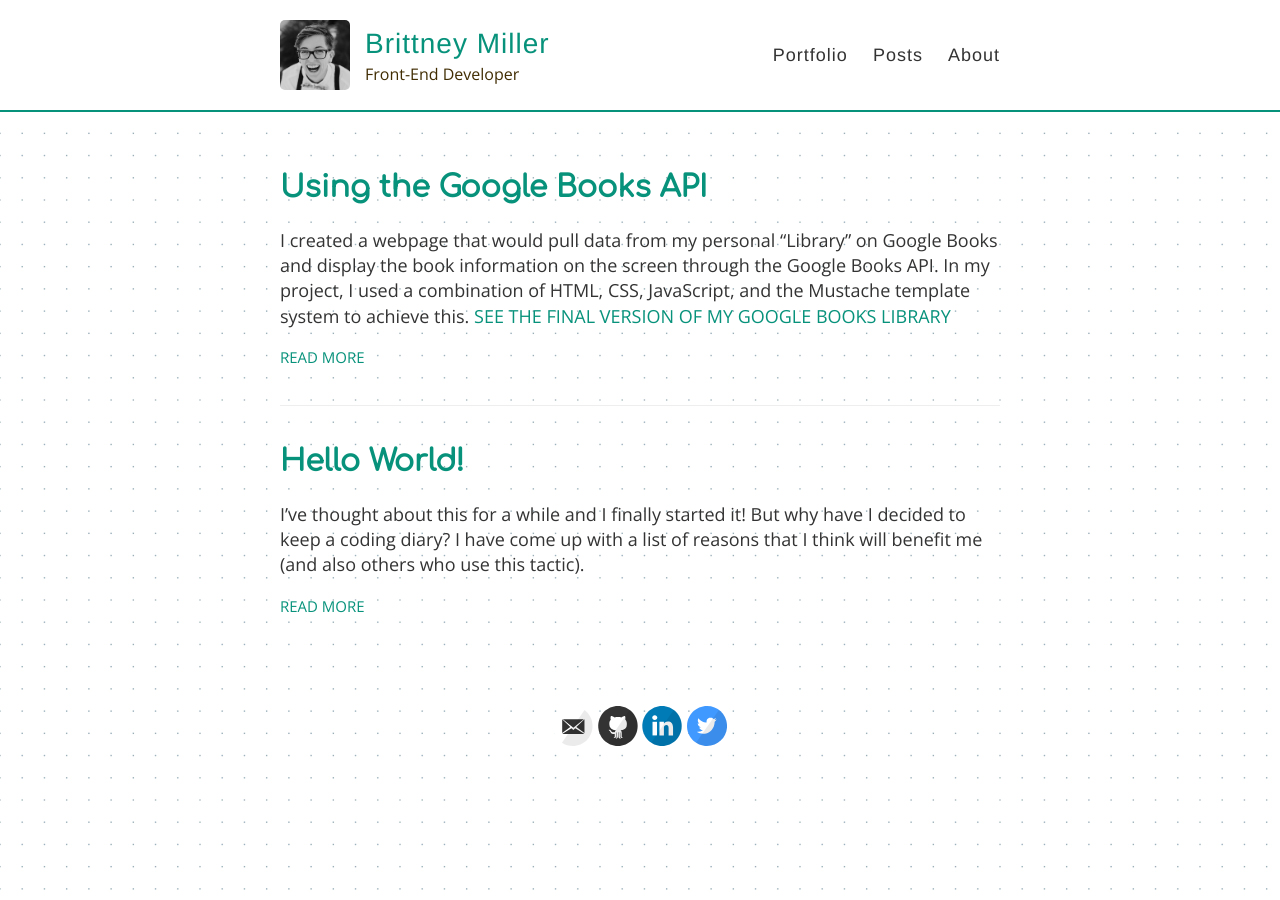
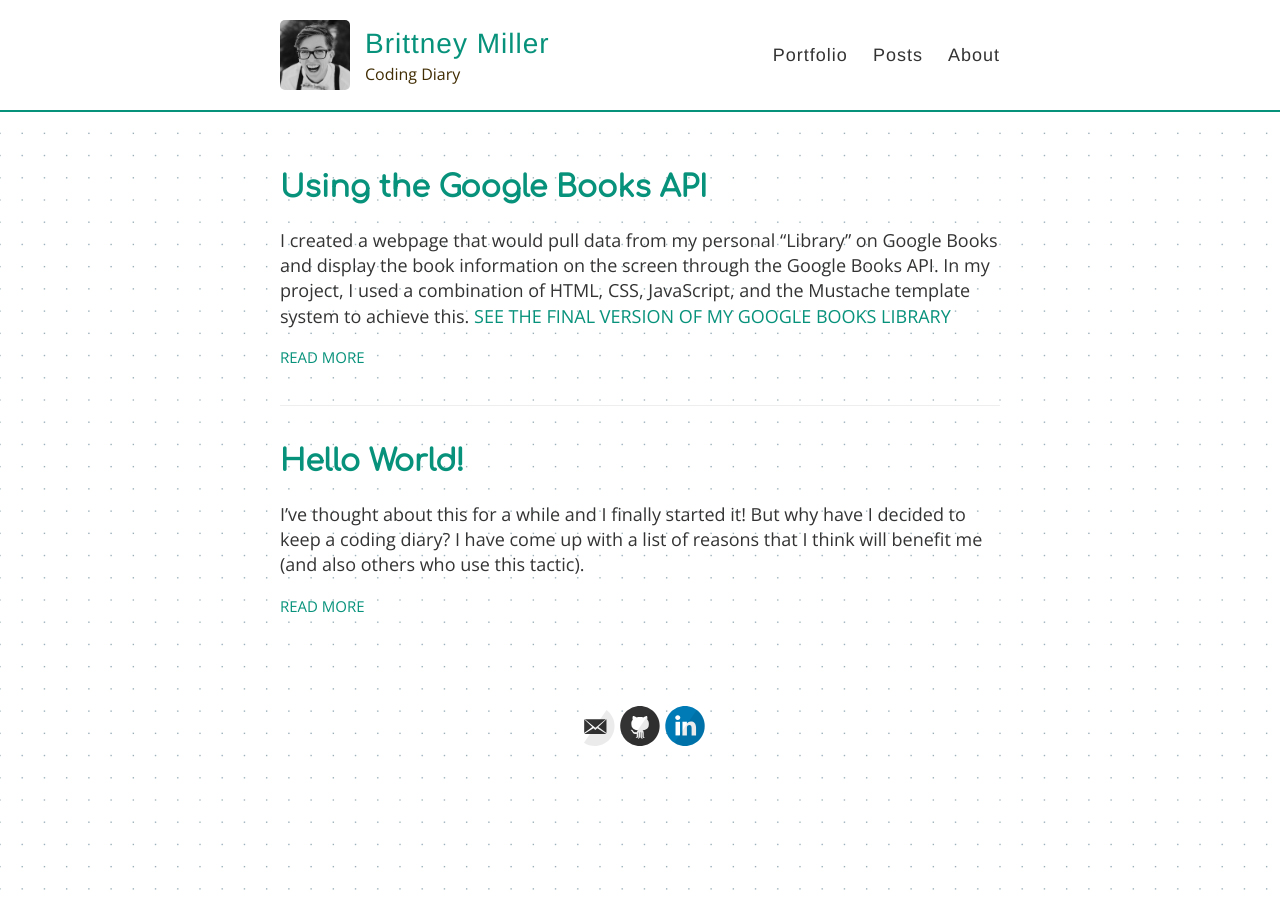
Before and after one commit to brittney092289/brittney092289.github.io, a Jekyll site: the page built from index.html, in a window 1280 px wide. Built offline with Jekyll 4.4.1, drawn with Linux system fonts in a browser that asks for light colours; part of the change alters nothing that is shown.

Commit message:
Update _config.yml

```diff
--- a/_config.yml
+++ b/_config.yml
@@ -6,7 +6,7 @@
 name: Brittney Miller
 
 # Short bio or description (displayed in the header)
-description: Front-End Developer
+description: Coding Diary
 
 # URL of your avatar or profile pic (you could use your GitHub profile pic)
 avatar: https://brittney092289.github.io/brittney092289.github.io/images/BK-108.jpg
@@ -26,7 +26,7 @@ footer-links:
   linkedin: brittneyemiller
   pinterest:
   rss: # just type anything here for a working RSS icon
-  twitter: britt__miller
+  twitter:
   stackoverflow: # your stackoverflow profile, e.g. "users/50476/bart-kiers"
   youtube: # channel/<your_long_string> or user/<user-name>
   googleplus: # anything in your profile username that comes after plus.google.com/
@@ -41,13 +41,13 @@ google_analytics: UA-151312337-1
 
 # Your website URL (e.g. http://username.github.io or http://www.url.com)
 # Used for Sitemap.xml and your RSS feed
-url: https://brittney092289.github.io/
+url: https://brittneymiller.com
 
 # If you're hosting your site at a Project repository on GitHub pages
 # (http://yourusername.github.io/repository-name)
 # and NOT your User repository (http://yourusername.github.io)
 # then add in the baseurl here, like this: "/repository-name"
-baseurl: ""
+baseurl: "/blog"
 
 #
 # !! You don't need to change any of the configuration flags below !!
```
